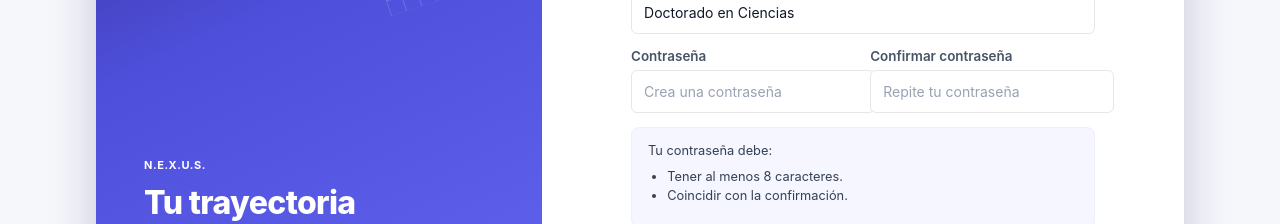
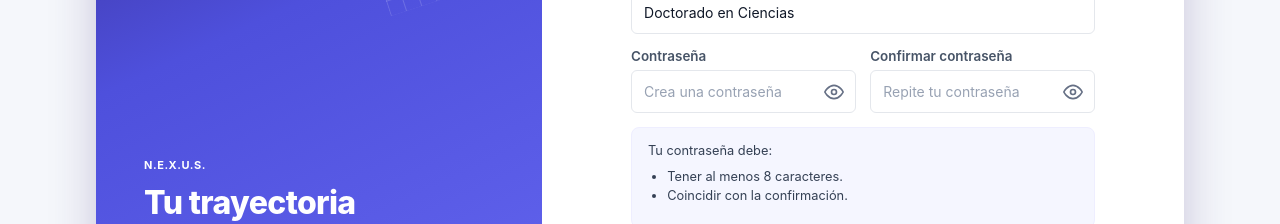
Before and after one commit to Guillermo1804/nexus_project, an Angular app in the folder FrontEnd/nexus_project/: page /register in a window 1280 px wide. Shown: the part 450-674 px from the top of the page. Built offline with nearby package versions, Linux system fonts and the light colour scheme; no server answers.

Commit message:
feat(HU-01): agregar boton de visibilidad de contrasena en login y registro

```diff
--- a/FrontEnd/nexus_project/src/app/login/login.html
+++ b/FrontEnd/nexus_project/src/app/login/login.html
@@ -60,13 +60,33 @@
         <div class="field">
           <label for="password">Contraseña</label>
 
+          <div class="password-field-wrapper">
             <input
               id="password"
-            type="password"
+              [type]="showPassword ? 'text' : 'password'"
               formControlName="password"
               autocomplete="current-password"
               placeholder="Tu contraseña"
             />
+            <button
+              type="button"
+              class="btn-toggle-password"
+              (click)="showPassword = !showPassword"
+              [attr.aria-label]="showPassword ? 'Ocultar contraseña' : 'Mostrar contraseña'"
+            >
+              @if (showPassword) {
+                <svg viewBox="0 0 24 24" width="20" height="20" fill="none" stroke="currentColor" stroke-width="2" stroke-linecap="round" stroke-linejoin="round" aria-hidden="true">
+                  <path d="M17.94 17.94A10.07 10.07 0 0 1 12 20c-7 0-11-8-11-8a18.45 18.45 0 0 1 5.06-5.94M9.9 4.24A9.12 9.12 0 0 1 12 4c7 0 11 8 11 8a18.5 18.5 0 0 1-2.16 3.19m-6.72-1.07a3 3 0 1 1-4.24-4.24"/>
+                  <line x1="1" y1="1" x2="23" y2="23"/>
+                </svg>
+              } @else {
+                <svg viewBox="0 0 24 24" width="20" height="20" fill="none" stroke="currentColor" stroke-width="2" stroke-linecap="round" stroke-linejoin="round" aria-hidden="true">
+                  <path d="M1 12s4-8 11-8 11 8 11 8-4 8-11 8-11-8-11-8z"/>
+                  <circle cx="12" cy="12" r="3"/>
+                </svg>
+              }
+            </button>
+          </div>
 
           @if (form.controls.password.touched && form.controls.password.invalid) {
             <span class="validation">
--- a/FrontEnd/nexus_project/src/app/login/login.scss
+++ b/FrontEnd/nexus_project/src/app/login/login.scss
@@ -169,6 +169,38 @@
   gap: .42rem;
 }
 
+.password-field-wrapper {
+  position: relative;
+  display: flex;
+  align-items: center;
+
+  input {
+    width: 100%;
+    padding-right: 42px;
+  }
+
+  .btn-toggle-password {
+    position: absolute;
+    right: 8px;
+    background: transparent;
+    border: none;
+    cursor: pointer;
+    display: flex;
+    align-items: center;
+    justify-content: center;
+    color: #667085;
+    padding: 6px;
+    border-radius: 4px;
+    transition: color 0.2s ease;
+    min-height: auto;
+
+    &:hover {
+      color: #6365EF;
+      background: transparent;
+    }
+  }
+}
+
 label {
   color: #475467;
   font-size: .875rem;
--- a/FrontEnd/nexus_project/src/app/login/login.ts
+++ b/FrontEnd/nexus_project/src/app/login/login.ts
@@ -21,6 +21,7 @@
   });
   protected isSubmitting = false;
   protected loginError = false;
+  protected showPassword = false;
 
   submit(): void {
     this.loginError = false;
--- a/FrontEnd/nexus_project/src/app/register/register.html
+++ b/FrontEnd/nexus_project/src/app/register/register.html
@@ -133,13 +133,33 @@
           <div class="field">
             <label for="password">Contraseña</label>
 
+            <div class="password-field-wrapper">
               <input
                 id="password"
-              type="password"
+                [type]="showPassword ? 'text' : 'password'"
                 formControlName="password"
                 autocomplete="new-password"
                 placeholder="Crea una contraseña"
               />
+              <button
+                type="button"
+                class="btn-toggle-password"
+                (click)="showPassword = !showPassword"
+                [attr.aria-label]="showPassword ? 'Ocultar contraseña' : 'Mostrar contraseña'"
+              >
+                @if (showPassword) {
+                  <svg viewBox="0 0 24 24" width="20" height="20" fill="none" stroke="currentColor" stroke-width="2" stroke-linecap="round" stroke-linejoin="round" aria-hidden="true">
+                    <path d="M17.94 17.94A10.07 10.07 0 0 1 12 20c-7 0-11-8-11-8a18.45 18.45 0 0 1 5.06-5.94M9.9 4.24A9.12 9.12 0 0 1 12 4c7 0 11 8 11 8a18.5 18.5 0 0 1-2.16 3.19m-6.72-1.07a3 3 0 1 1-4.24-4.24"/>
+                    <line x1="1" y1="1" x2="23" y2="23"/>
+                  </svg>
+                } @else {
+                  <svg viewBox="0 0 24 24" width="20" height="20" fill="none" stroke="currentColor" stroke-width="2" stroke-linecap="round" stroke-linejoin="round" aria-hidden="true">
+                    <path d="M1 12s4-8 11-8 11 8 11 8-4 8-11 8-11-8-11-8z"/>
+                    <circle cx="12" cy="12" r="3"/>
+                  </svg>
+                }
+              </button>
+            </div>
 
             @if (form.controls.password.touched && form.controls.password.invalid) {
               <span class="validation">
@@ -153,13 +173,33 @@
               Confirmar contraseña
             </label>
 
+            <div class="password-field-wrapper">
               <input
                 id="passwordConfirmation"
-              type="password"
+                [type]="showConfirmPassword ? 'text' : 'password'"
                 formControlName="passwordConfirmation"
                 autocomplete="new-password"
                 placeholder="Repite tu contraseña"
               />
+              <button
+                type="button"
+                class="btn-toggle-password"
+                (click)="showConfirmPassword = !showConfirmPassword"
+                [attr.aria-label]="showConfirmPassword ? 'Ocultar contraseña' : 'Mostrar contraseña'"
+              >
+                @if (showConfirmPassword) {
+                  <svg viewBox="0 0 24 24" width="20" height="20" fill="none" stroke="currentColor" stroke-width="2" stroke-linecap="round" stroke-linejoin="round" aria-hidden="true">
+                    <path d="M17.94 17.94A10.07 10.07 0 0 1 12 20c-7 0-11-8-11-8a18.45 18.45 0 0 1 5.06-5.94M9.9 4.24A9.12 9.12 0 0 1 12 4c7 0 11 8 11 8a18.5 18.5 0 0 1-2.16 3.19m-6.72-1.07a3 3 0 1 1-4.24-4.24"/>
+                    <line x1="1" y1="1" x2="23" y2="23"/>
+                  </svg>
+                } @else {
+                  <svg viewBox="0 0 24 24" width="20" height="20" fill="none" stroke="currentColor" stroke-width="2" stroke-linecap="round" stroke-linejoin="round" aria-hidden="true">
+                    <path d="M1 12s4-8 11-8 11 8 11 8-4 8-11 8-11-8-11-8z"/>
+                    <circle cx="12" cy="12" r="3"/>
+                  </svg>
+                }
+              </button>
+            </div>
 
             @if (
               form.controls.passwordConfirmation.touched &&
--- a/FrontEnd/nexus_project/src/app/register/register.scss
+++ b/FrontEnd/nexus_project/src/app/register/register.scss
@@ -156,6 +156,38 @@
   gap: .38rem;
 }
 
+.password-field-wrapper {
+  position: relative;
+  display: flex;
+  align-items: center;
+
+  input {
+    width: 100%;
+    padding-right: 40px;
+  }
+
+  .btn-toggle-password {
+    position: absolute;
+    right: 8px;
+    background: transparent;
+    border: none;
+    cursor: pointer;
+    display: flex;
+    align-items: center;
+    justify-content: center;
+    color: #667085;
+    padding: 4px;
+    border-radius: 4px;
+    transition: color 0.2s ease;
+    min-height: auto;
+
+    &:hover {
+      color: #6365EF;
+      background: transparent;
+    }
+  }
+}
+
 label {
   color: #475467;
   font-size: .84rem;
--- a/FrontEnd/nexus_project/src/app/register/register.ts
+++ b/FrontEnd/nexus_project/src/app/register/register.ts
@@ -27,6 +27,8 @@
   });
   protected isSubmitting = false;
   protected registerError = false;
+  protected showPassword = false;
+  protected showConfirmPassword = false;
 
   submit(): void {
     this.registerError = false;
```
Lines whose indentation alone changed are shown as unchanged.
